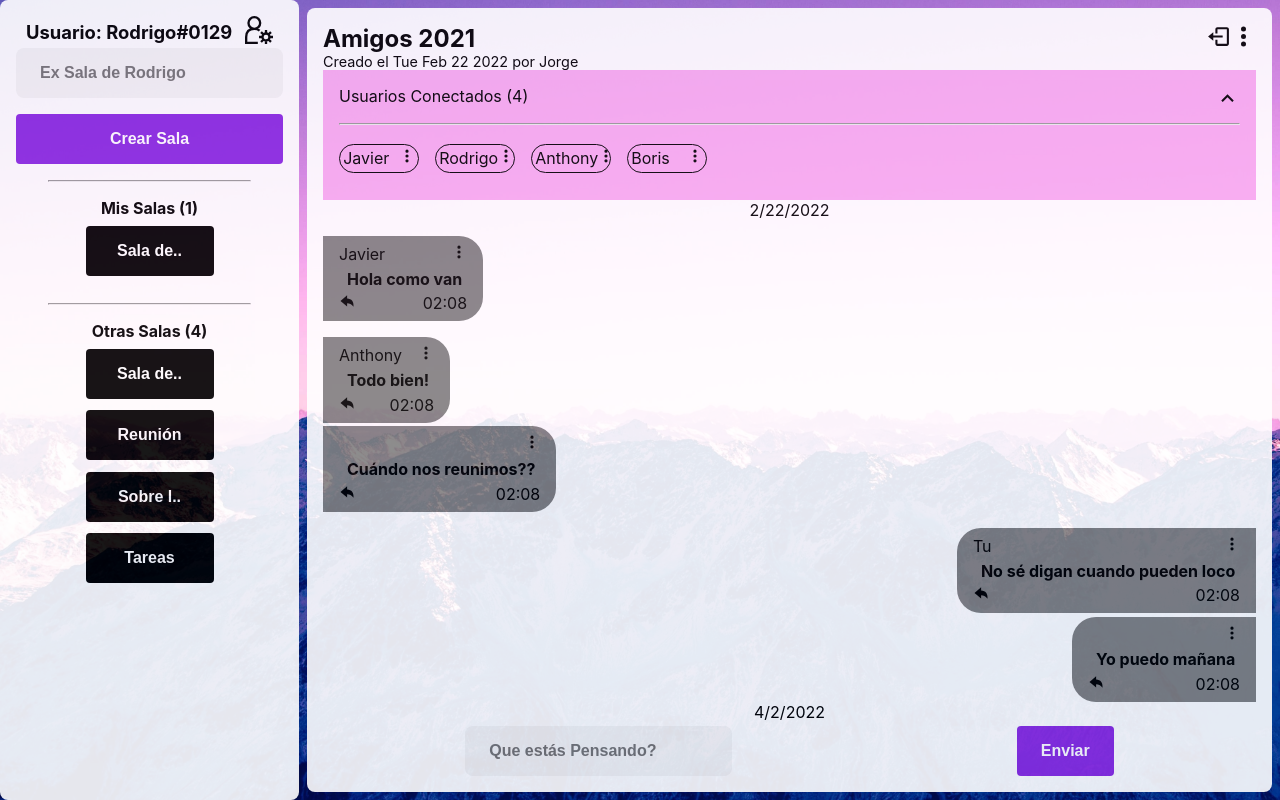
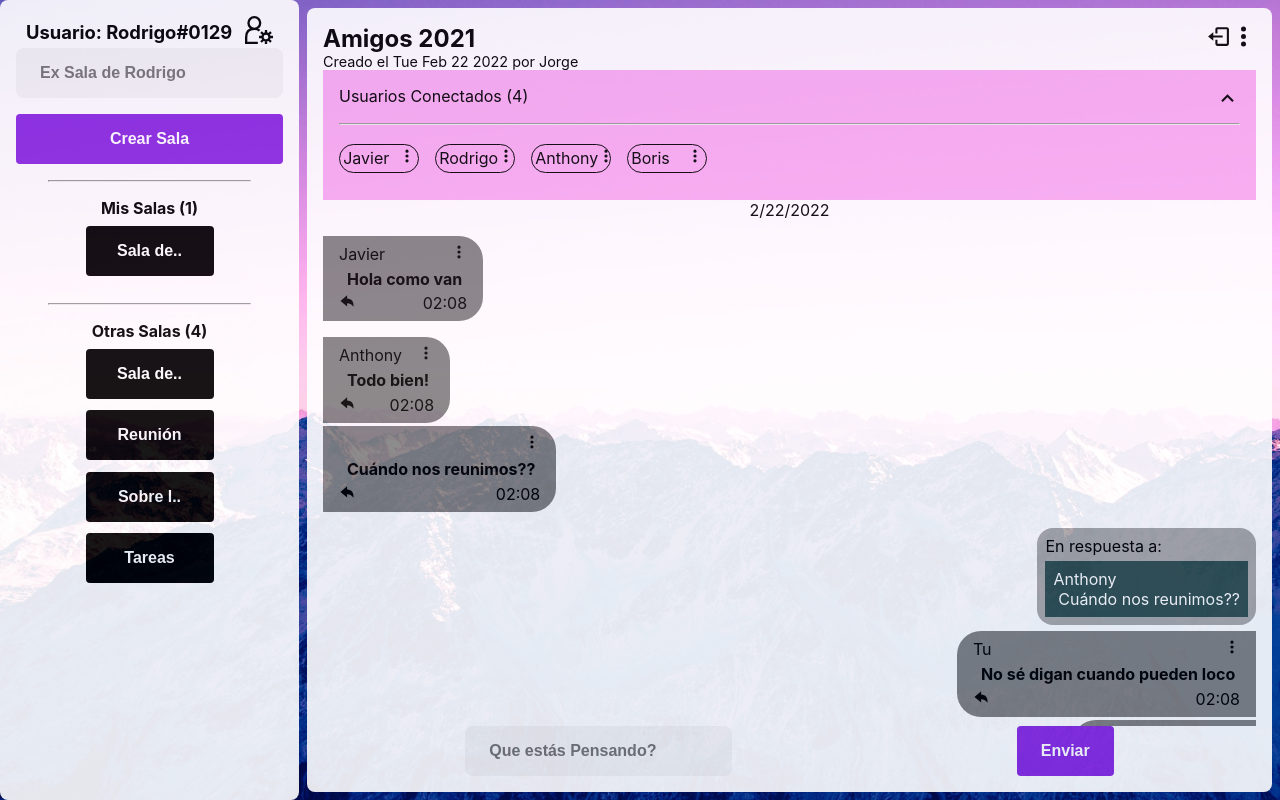
Before and after one commit to RodrigoDuarteB/nextjs-nodejs-sockets-roomchat, a Next.js app in the folder client/: page /rooms/1 in a window 1280 px wide. Built offline with nearby package versions, Linux system fonts and the light colour scheme; no server answers.

Commit message:
no changes description

```diff
--- a/client/components/Message/Message.module.css
+++ b/client/components/Message/Message.module.css
@@ -1,8 +1,13 @@
 .container {
     display: flex;
     flex-direction: column;
+    margin-top: 1rem;
+}
+
+.messageContainer {
+    display: flex;
+    flex-direction: column;
     background-color: grey;
-    margin-top: 1rem;
     padding: 0.5rem 1rem;
     width: fit-content;
     max-width: calc(100% - 4rem);
@@ -10,7 +15,10 @@
 }
 
 .own {
-    align-self: flex-end;
+    align-items: flex-end;
+}
+
+.ownBorder {
     border-radius: 1.5rem 0 0 1.5rem;
 }
 
--- a/client/components/Message/Message.tsx
+++ b/client/components/Message/Message.tsx
@@ -1,10 +1,11 @@
-import React, { FC } from 'react'
+import React, { FC, useRef } from 'react'
 import { Message as IMessage } from '../../models/models'
 import IconButton from '../IconButton/IconButton'
 import { HiDotsVertical } from 'react-icons/hi'
 import { IoArrowUndoSharp } from 'react-icons/io5'
 import styles from './Message.module.css'
 import { getFormattedTime } from '../../utils/functions'
+import MessageResponded from '../MessageResponded/MessageResponded'
 
 interface IProps {
     message: IMessage
@@ -13,9 +14,17 @@ interface IProps {
 
 const Message: FC<IProps> = ({ message, sameLastUser }) => {
     const user = 'Rodrigo'
+    const ref = useRef<any>()
+    message.ref = ref
 
     return (
-        <div className={`${styles.container} ${message.sendedBy === user && styles.own} ${sameLastUser && styles.sameLastUser}`}>
+        <div className={`${styles.container} ${message.sendedBy === user && styles.own} ${sameLastUser && styles.sameLastUser}`} ref={ref}>
+
+            { message.responseTo &&
+                <MessageResponded message={message.responseTo} />
+            }
+
+            <div className={`${styles.messageContainer} ${message.sendedBy === user && styles.ownBorder}`}>
                 <div className={`${styles.top}`}>
                     <p className={`${sameLastUser && styles.usernameHidden}`}>
                         {user === message.sendedBy ? 'Tu' : message.sendedBy }
@@ -38,6 +47,7 @@ const Message: FC<IProps> = ({ message, sameLastUser }) => {
                     <p className={styles.time}>{getFormattedTime(message.datetime)}</p>
                 </div>
             </div>
+        </div>
     )
 }
 
--- /dev/null
+++ b/client/components/MessageResponded/MessageResponded.module.css
@@ -0,0 +1,21 @@
+.container {
+    display: flex;
+    flex-direction: column;
+    background-color: darkgray;
+    margin-bottom: 0.4rem;
+    padding: 0.5rem;
+    border-radius: 1rem;
+    max-width: calc(100% - 4rem);
+}
+
+.messageContainer {
+    background-color: darkslategray;
+    margin-top: 0.3rem;
+    padding: 0.5rem;
+    color: white;
+    cursor: pointer;
+}
+
+.message {
+    padding-left: 0.3rem;
+}
--- /dev/null
+++ b/client/components/MessageResponded/MessageResponded.tsx
@@ -0,0 +1,25 @@
+import { FC, MutableRefObject } from 'react'
+import { Message } from '../../models/models'
+import { scrollToRef } from '../../utils/functions'
+import styles from './MessageResponded.module.css'
+
+interface IProps {
+    message: Message
+}
+
+const MessageResponded: FC<IProps> = ({ message }) => {
+    const user = 'Rodrigo'
+
+    return (
+        <div className={styles.container}>
+            <p>En respuesta a: </p>
+
+            <div className={styles.messageContainer} onClick={() => scrollToRef(message.ref)}>
+                <p>{user === message.sendedBy ? 'Tú' : message.sendedBy}</p>
+                <p className={styles.message}>{message.message}</p>
+            </div>
+        </div>
+    )
+}
+
+export default MessageResponded
--- a/client/models/models.ts
+++ b/client/models/models.ts
@@ -1,3 +1,5 @@
+import { MutableRefObject } from 'react';
+
 export interface User {
     username: string
     color?: string
@@ -18,4 +20,5 @@ export interface Message {
     datetime: Date
     state: string
     responseTo?: Message
+    ref?: MutableRefObject<any>
 }
--- a/client/pages/rooms/[id].tsx
+++ b/client/pages/rooms/[id].tsx
@@ -1,5 +1,5 @@
 import { useRouter } from 'next/router'
-import React, { FC } from 'react'
+import { FC } from 'react'
 import Button from '../../components/Button/Button'
 import Input from '../../components/Input/Input'
 import MessagesContainer from '../../components/MessagesContainer/MessagesContainer'
@@ -29,7 +29,7 @@ const Room: FC<IProps> = (props) => {
         {id: '1', datetime: new Date(), message: 'Hola como van', sendedBy: 'Javier', state: ''},
         {id: '2', datetime: new Date(), message: 'Todo bien!', sendedBy: 'Anthony', state: ''},
         {id: '3', datetime: new Date(), message: 'Cuándo nos reunimos??', sendedBy: 'Anthony', state: ''},
-        {id: '4', datetime: new Date(), message: 'No sé digan cuando pueden loco', sendedBy: 'Rodrigo', state: ''},
+        {id: '4', datetime: new Date(), message: 'No sé digan cuando pueden loco', sendedBy: 'Rodrigo', state: '', responseTo: {id: '3', datetime: new Date(), message: 'Cuándo nos reunimos??', sendedBy: 'Anthony', state: ''}},
         {id: '5', datetime: new Date(), message: 'Yo puedo mañana', sendedBy: 'Rodrigo', state: ''},
         {id: '6', datetime: new Date(2022, 3, 2), message: 'Yo puedo mañana', sendedBy: 'Boris', state: ''},
     ]
@@ -37,13 +37,15 @@ const Room: FC<IProps> = (props) => {
     return (
         <RoomsLayout>
             <div className={localStyles.container}>
-                <RoomInfo room={{
-                    id: '1',
-                    createdAt: new Date(),
-                    createdBy: 'Jorge',
-                    messages: [],
-                    title: 'Amigos 2021'
-                }}/>
+                <RoomInfo
+                    room={{
+                        id: '1',
+                        createdAt: new Date(),
+                        createdBy: 'Jorge',
+                        messages: [],
+                        title: 'Amigos 2021'
+                    }}
+                />
                 <UsersRoom users={users}/>
                 <MessagesContainer messages={messages}/>
                 <MessageForm />
--- a/client/utils/functions.ts
+++ b/client/utils/functions.ts
@@ -1,3 +1,5 @@
+import { MutableRefObject } from "react"
+
 /*
     returns true if both dates are equals just by date
 */
@@ -22,3 +24,12 @@ export function getFormattedTime(date: Date): string {
     }
     return `${hours}:${minutes}`
 }
+
+
+/*
+    Scrolls to a referenced element
+*/
+export function scrollToRef (ref?: MutableRefObject<any>) {
+    if(ref)
+    window.scrollTo(0, ref.current.offsetTop)
+}
```
Lines whose indentation alone changed are shown as unchanged.
